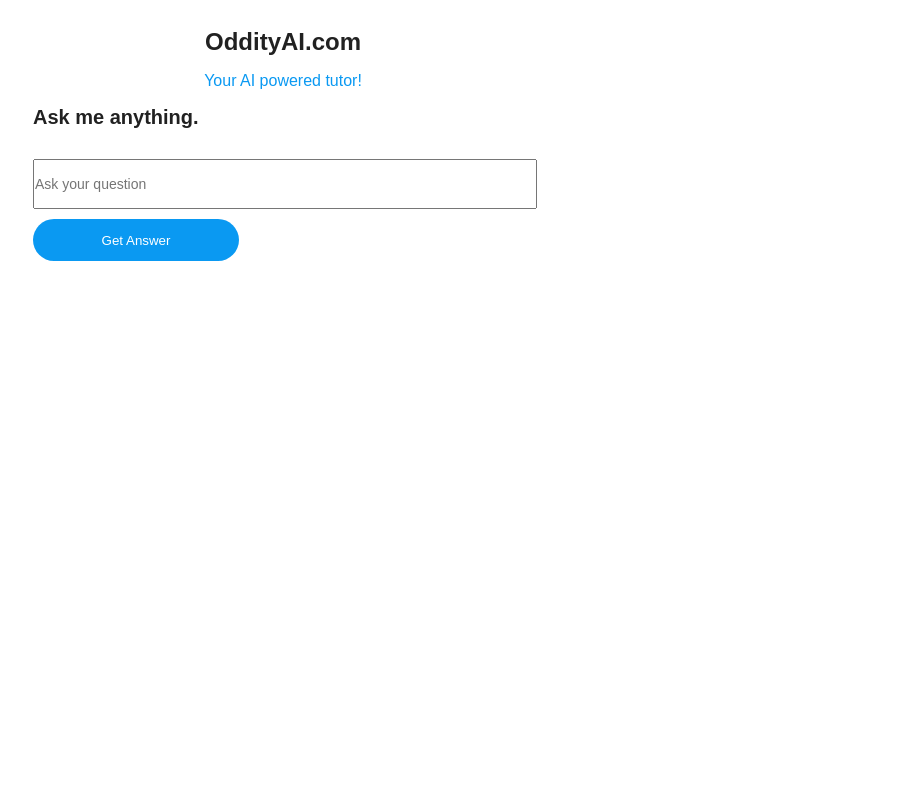
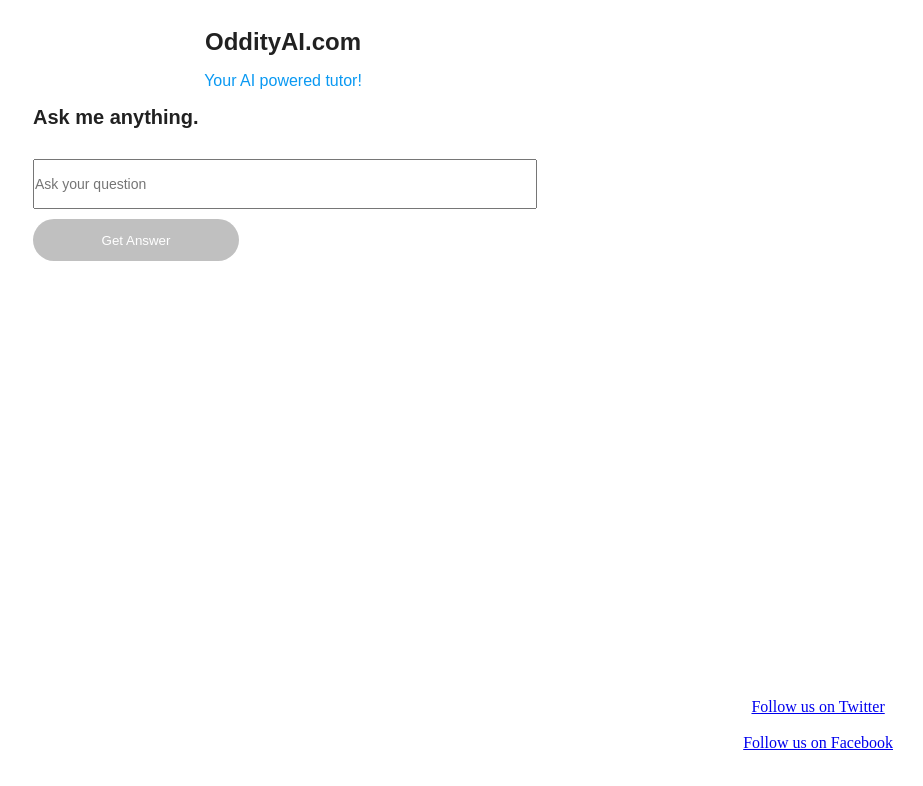
Before and after one commit to oddityai/oddity-front-end, a Next.js app: page / in a window 1280 px wide. Shown: the top 786 px of the page, without its empty margins (357-1280 px from the left). Built offline with nearby package versions, Linux system fonts and the light colour scheme; a web font is replaced by a local one; what pdfmake would draw is missing.

Commit message:
add fb tabs

```diff
--- a/pages/index.js
+++ b/pages/index.js
@@ -87,6 +87,7 @@ export default function Home() {
   //   }
   // }, [result]);
 
+  useEffect(() => {
     if (window.location.href.includes("oddityai")) {
       LogRocket.init("nzb3qh/oddity-ai");
 
@@ -100,10 +101,11 @@ export default function Home() {
       //   subscriptionType: "pro",
       // });
     }
+  }, []);
 
   return (
+    <div style={{ display: "flex", flexDirection: "column" }}>
       <div>
-      <>
         <Head>
           <title>Oddity AI</title>
           <link rel="icon" href="/logo.png" />
@@ -182,12 +184,13 @@ export default function Home() {
                     borderRadius: 42,
                     border: "none",
                     height: 42,
-                    backgroundColor: "#0a99f2",
+                    backgroundColor: animalInput.length ? "#0a99f2" : "silver",
                     width: 206,
                     fontFamily: "'ColfaxAI', sans-serif",
                   }}
                   id="submit-button"
                   type="submit"
+                  disabled={!animalInput.length}
                 >
                   Get Answer
                 </button>
@@ -253,7 +256,41 @@ export default function Home() {
           <input type="submit" value="Generate names" />
         </form>
       </main> */}
-      </>
+      </div>
+      <div
+        style={{
+          textAlign: "center",
+          position: "absolute",
+          bottom: 30,
+          right: 30,
+        }}
+      >
+        <a
+          href="https://twitter.com/Oddity_AI"
+          target="_blank"
+          class="twitter-button"
+        >
+          <i class="fab fa-twitter"></i> Follow us on Twitter
+        </a>
+        <br />
+        <br />
+        <a
+          href="https://www.facebook.com/profile.php?id=100088926106665"
+          target="_blank"
+          class="facebook-button"
+        >
+          <i class="fab fa-facebook-f"></i> Follow us on Facebook
+        </a>
+        <br />
+        <br />
+        {/* <a
+          href="https://discord.gg/yourserver"
+          target="_blank"
+          class="discord-button"
+        >
+          <i class="fab fa-discord"></i> Join our Discord server
+        </a> */}
+      </div>
     </div>
   );
 }
--- a/pages/index.module.css
+++ b/pages/index.module.css
@@ -65,3 +65,20 @@
   font-weight: bold;
   margin-top: 40px;
 }
+
+
+
+/* Follow button styles */
+.facebook-button,
+.twitter-button,
+.discord-button {
+  display: inline-block;
+  font-size: 16px;
+  color: #fff;
+  margin-left: auto;
+  background-color: #333;
+  margin: 0px 20px;
+  padding: 10px 20px;
+  border-radius: 4px;
+  text-decoration: none;
+}
```
Lines whose indentation alone changed are shown as unchanged.
